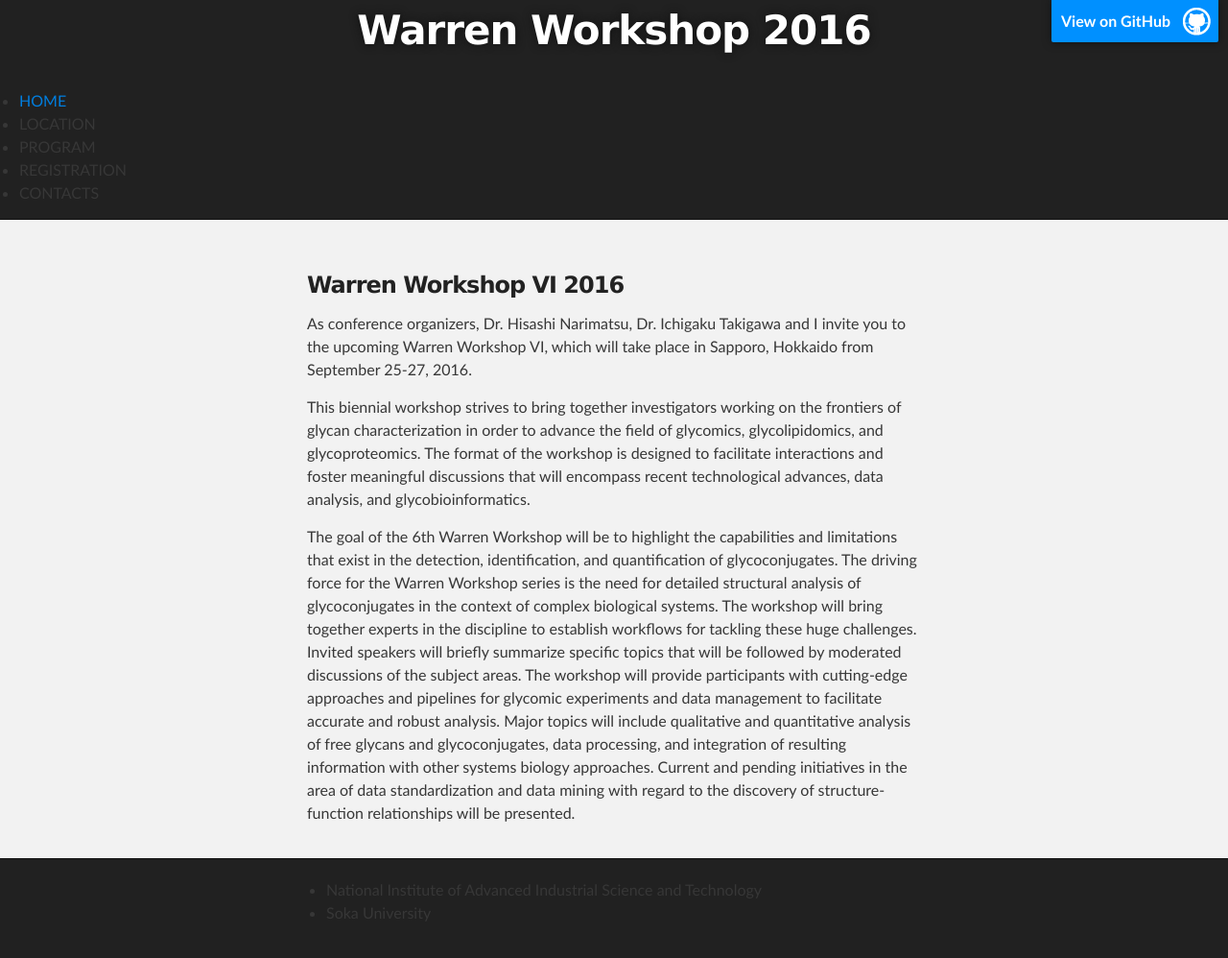
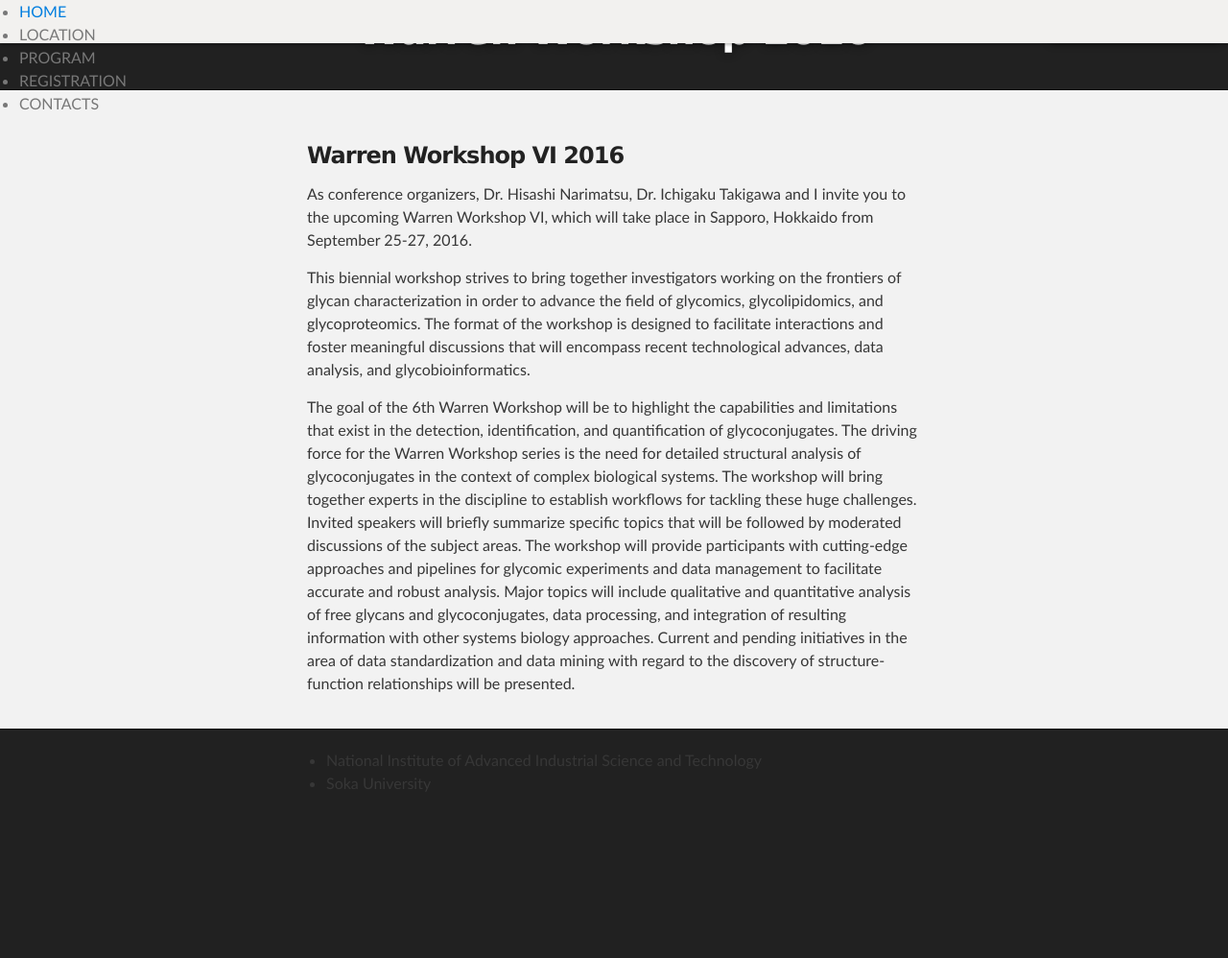
Before and after one commit to yamazakiM/WarrenWorkshop2016, a Jekyll site: the page built from index.md, in a window 1280 px wide and 998 px high. Shown: the whole window at 96% size. Built offline with Jekyll 4.4.1, drawn with Linux system fonts in a browser that asks for light colours; Markdown is read by kramdown in place of the engine named in the settings.

Commit message:
Update stylesheet.css

```diff
--- a/stylesheets/stylesheet.css
+++ b/stylesheets/stylesheet.css
@@ -374,11 +374,20 @@
   vertical-align:center;
 }
 
-#global-nav ul li{
-  float:left;
-  background-color:#ccc;
-  color:#fff;
-  list-style:none;
+.globalNav{
+  position:fixed;
+  width:100%;
+  height:45px;
+  top:0;
+  left:0;
+  color:#787878;
+  background:#F2F1EF;
+  -webkit-box-shadow: 0 2px 3px rgba(0,0,0,0.25);
+  box-shadow: 0 2px 3px 0 rgba(0,0,0,0.25);
+  overflow:visible;
+  z-index:2000;
+
+
 }
 
 footer .inner ul li{
```
